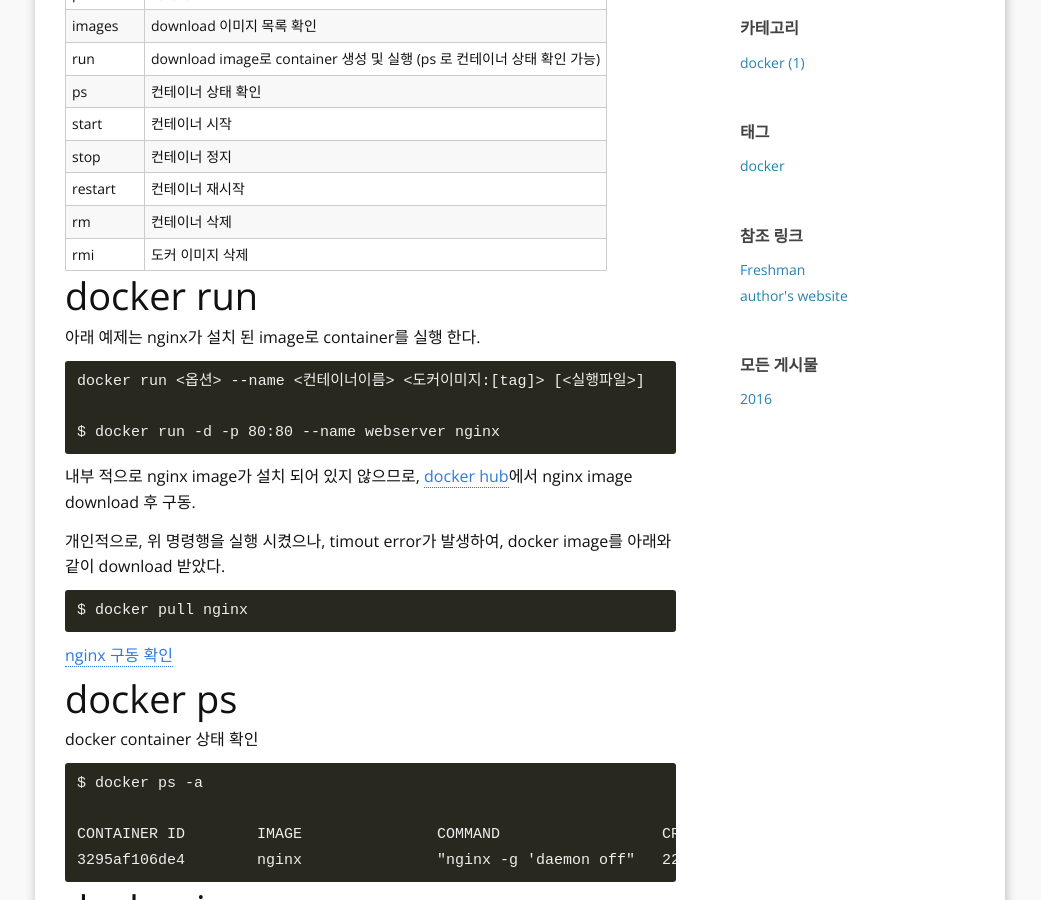
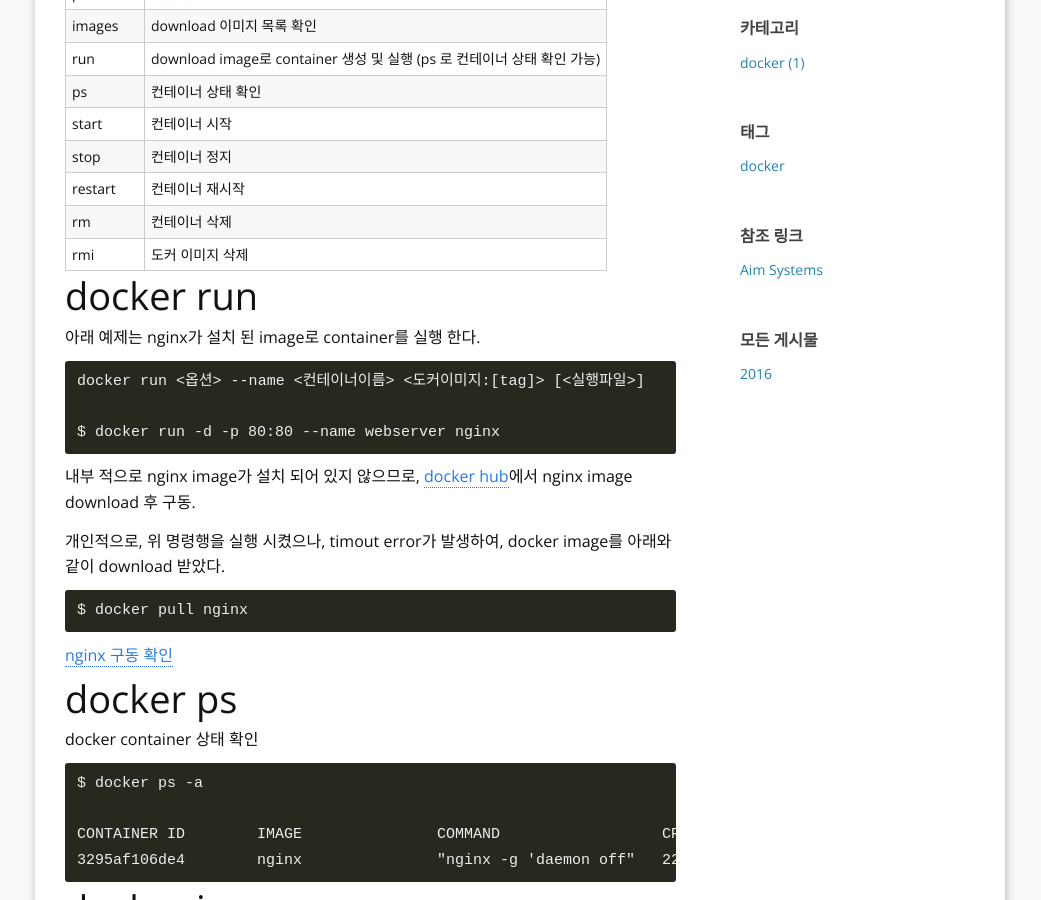
Before and after one commit to aimtechs/aimtechs.github.io, a Jekyll site: the page built from index.html, in a window 1280 px wide and 900 px high, scrolled down 760 px. Shown: the whole window, without its empty margins (120-1161 px from the left). Built offline with Jekyll 4.4.1, drawn with Linux system fonts in a browser that asks for light colours; the list of posts is cut into pages by our own code.

Commit message:
modify Blogroll

```diff
--- a/_config.yml
+++ b/_config.yml
@@ -137,12 +137,12 @@ locales:
 ### your Blogroll info, only name can shown on the page.
 
 Blogroll:
-      - name: Freshman
-        href: http://yulijia.net/freshman
-        title: Another Jekyll blog theme
-      - name: author's website
-        href: http://yulijia.net/
-        title: Lijia Yu's website
+      - name: Aim Systems
+        href: http://www.aim.co.kr
+        title: Aim System
+      # - name: author's website
+      #   href: http://yulijia.net/
+      #   title: Lijia Yu's website
 
 
 ### Build settings
```
